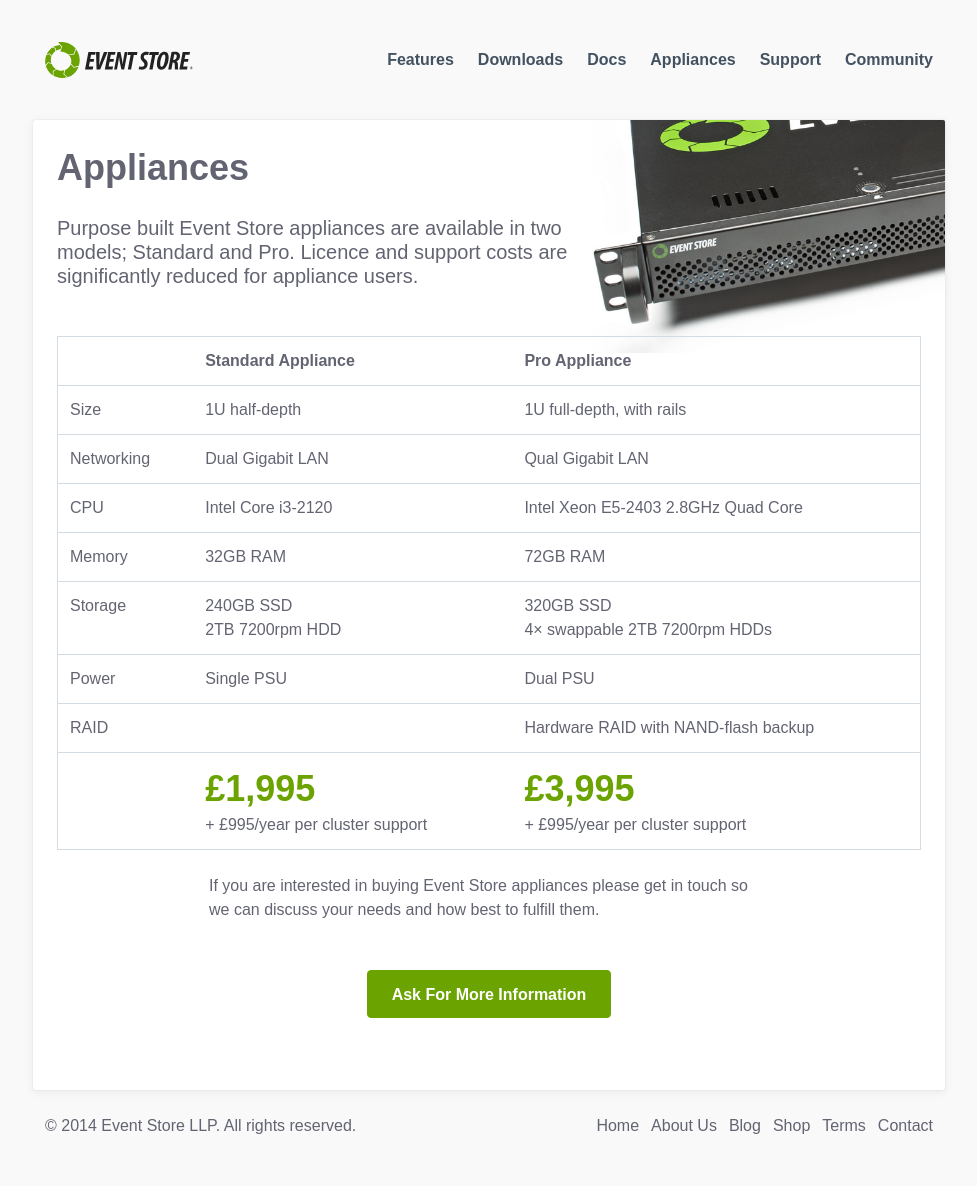
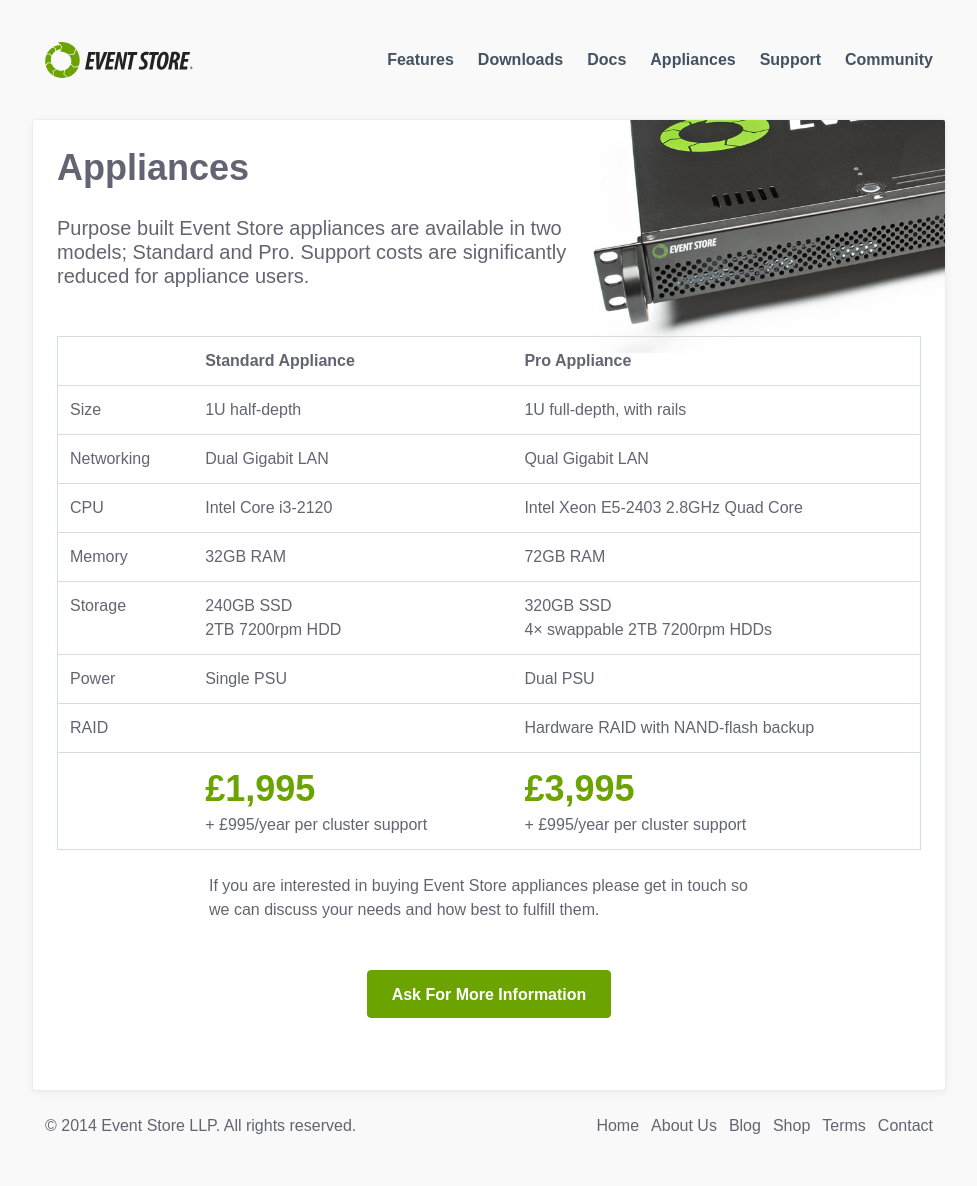
Before and after one commit to sandboxorg/geteventstore.com, a Jekyll site: the page built from appliances/index.html, in a window 1280 px wide. Shown: the whole page, without its empty margins (151-1128 px from the left). Built offline with Jekyll 4.4.1, drawn with Linux system fonts in a browser that asks for light colours.

Commit message:
Removed licence reference

```diff
--- a/appliances/index.html
+++ b/appliances/index.html
@@ -30,7 +30,7 @@ title: "Appliances"
 	</style>
 		<div class="page-main page-appliances">
 			<h1>{{ page.title }}</h1>
-			<p class="lead">Purpose built Event Store appliances are available in two models; Standard and Pro. Licence and support costs are significantly reduced for appliance users.</p>
+			<p class="lead">Purpose built Event Store appliances are available in two models; Standard and Pro. Support costs are significantly reduced for appliance users.</p>
 			<table>
 				<thead>
 					<tr>
```
